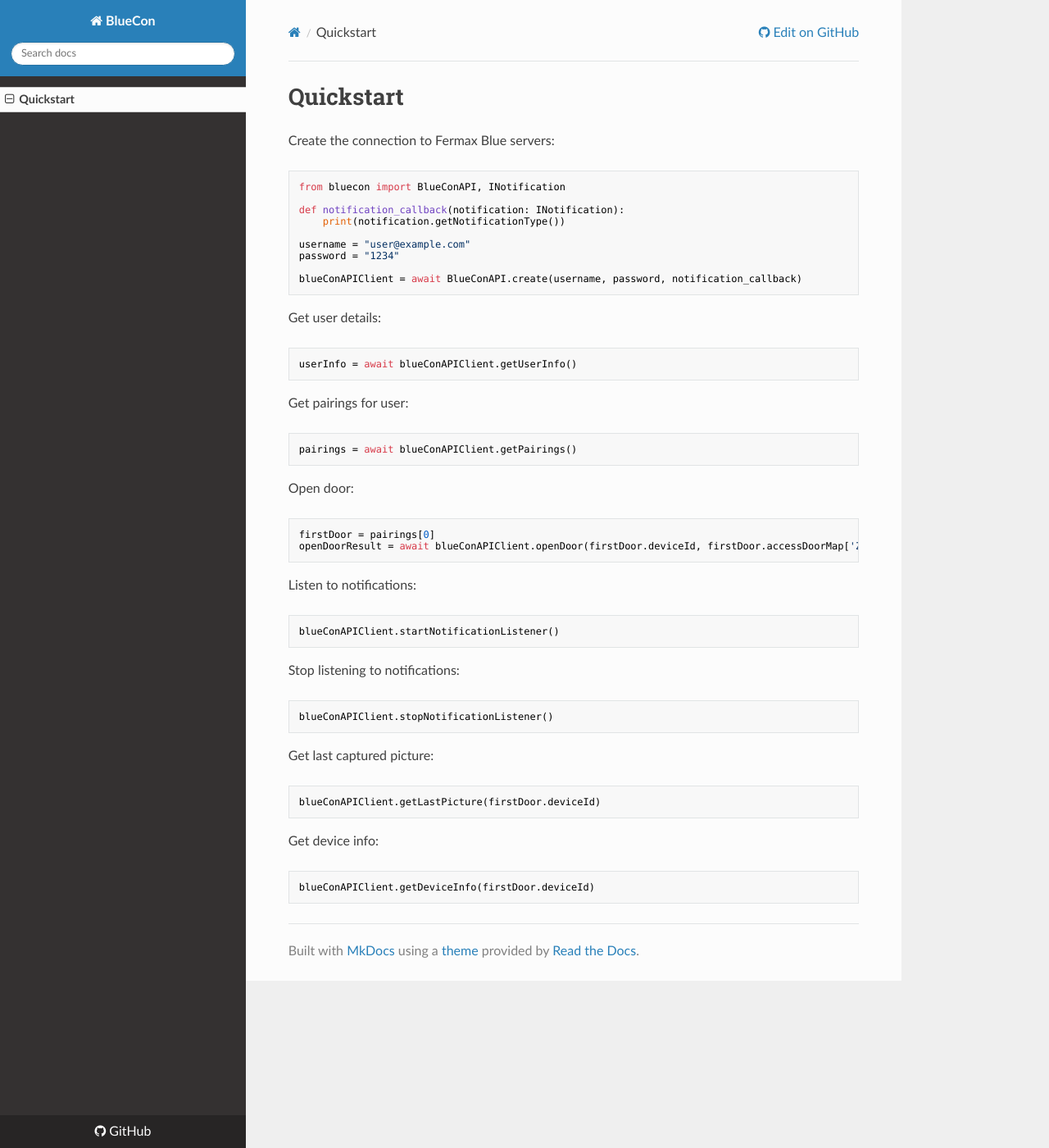
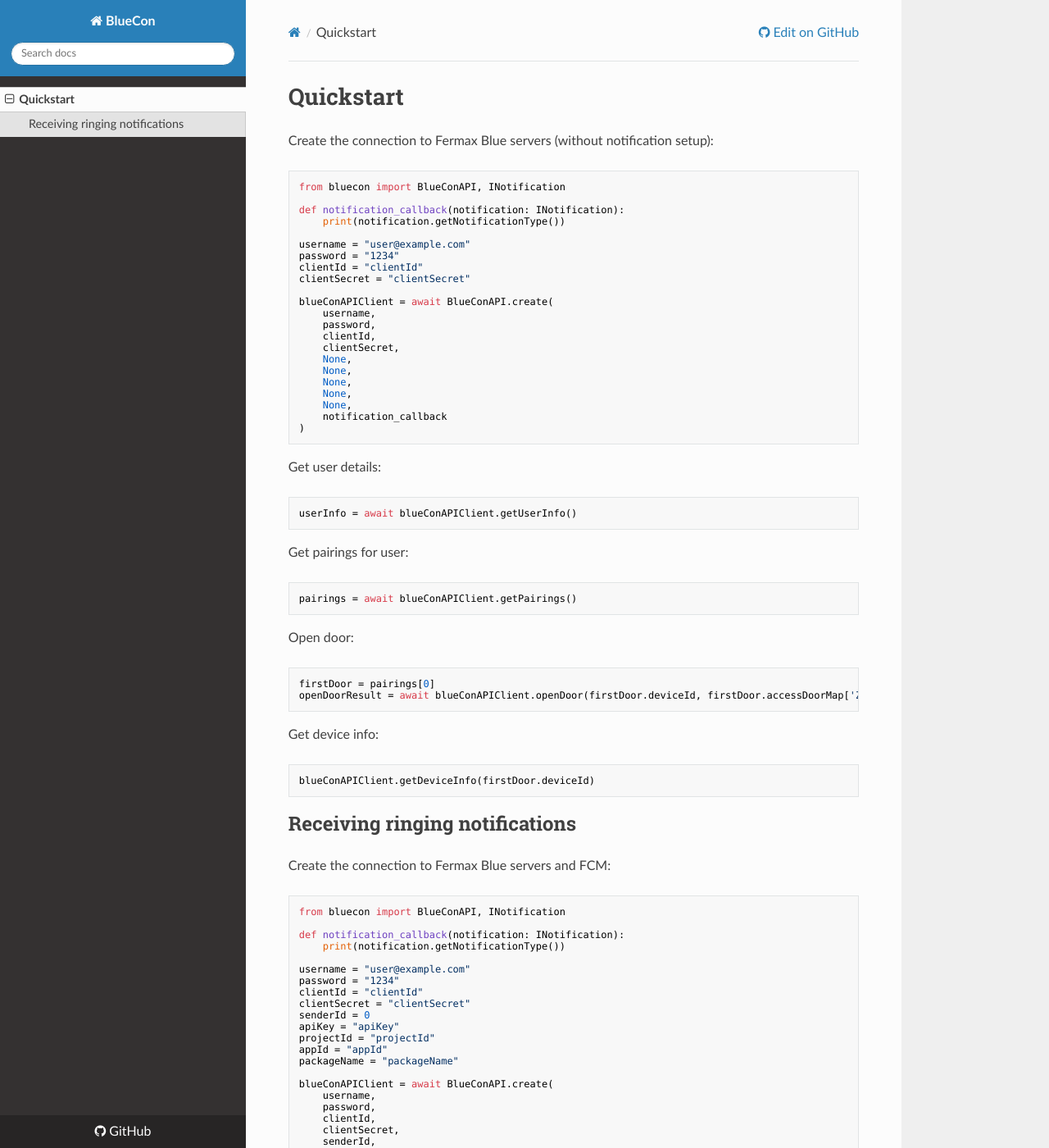
Before and after one commit to AfonsoFGarcia/bluecon, an MkDocs documentation site: the page built from docs/quickstart.md, in a window 1280 px wide and 1400 px high. Shown: the whole window at 82% size. Built offline with MkDocs 1.6.1, drawn with Linux system fonts in a browser that asks for light colours; nearby versions of some CDN libraries; some of the changed text lies outside the part shown.

Commit message:
Update quickstart.md

````diff
--- a/docs/quickstart.md
+++ b/docs/quickstart.md
@@ -1,6 +1,6 @@
 # Quickstart
 
-Create the connection to Fermax Blue servers:
+Create the connection to Fermax Blue servers (without notification setup):
 
 ```python
 from bluecon import BlueConAPI, INotification
@@ -10,8 +10,21 @@
 
 username = "user@example.com"
 password = "1234"
+clientId = "clientId"
+clientSecret = "clientSecret"
 
-blueConAPIClient = await BlueConAPI.create(username, password, notification_callback)
+blueConAPIClient = await BlueConAPI.create(
+    username,
+    password,
+    clientId,
+    clientSecret,
+    None,
+    None,
+    None,
+    None,
+    None,
+    notification_callback
+)
 ```
 
 Get user details:
@@ -33,6 +46,46 @@
 openDoorResult = await blueConAPIClient.openDoor(firstDoor.deviceId, firstDoor.accessDoorMap['ZERO'])
 ```
 
+Get device info:
+
+```python
+blueConAPIClient.getDeviceInfo(firstDoor.deviceId)
+```
+
+## Receiving ringing notifications
+
+Create the connection to Fermax Blue servers and FCM:
+
+```python
+from bluecon import BlueConAPI, INotification
+
+def notification_callback(notification: INotification):
+    print(notification.getNotificationType())
+
+username = "user@example.com"
+password = "1234"
+clientId = "clientId"
+clientSecret = "clientSecret"
+senderId = 0
+apiKey = "apiKey"
+projectId = "projectId"
+appId = "appId"
+packageName = "packageName"
+
+blueConAPIClient = await BlueConAPI.create(
+    username,
+    password,
+    clientId,
+    clientSecret,
+    senderId,
+    apiKey,
+    projectId,
+    appId,
+    packageName,
+    notification_callback
+)
+```
+
 Listen to notifications:
 
 ```python
@@ -50,9 +103,3 @@
 ```python
 blueConAPIClient.getLastPicture(firstDoor.deviceId)
 ```
-
-Get device info:
-
-```python
-blueConAPIClient.getDeviceInfo(firstDoor.deviceId)
-```
````
